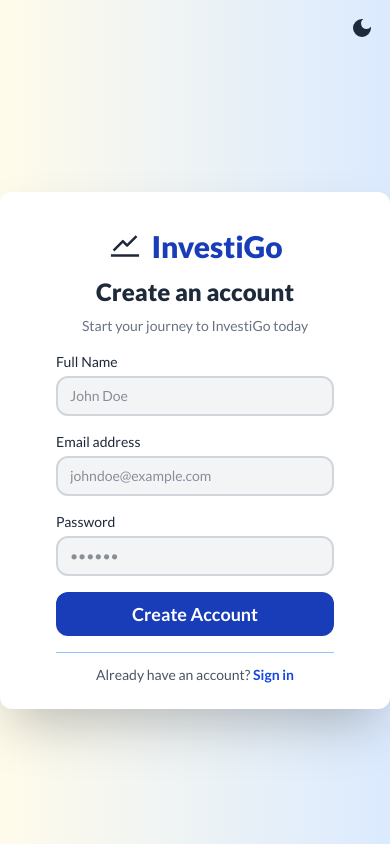
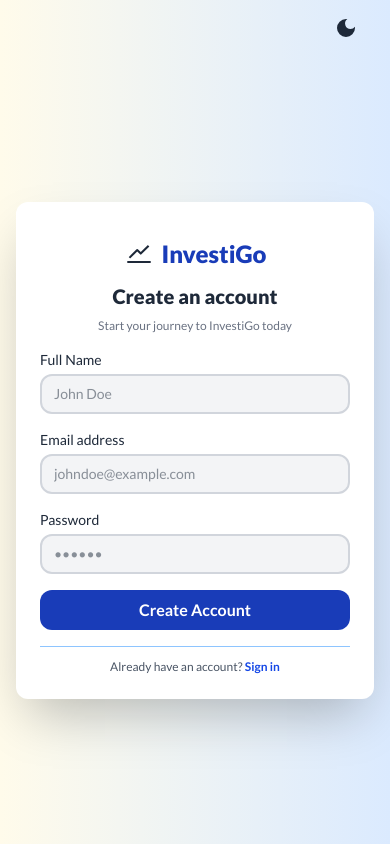
Before and after one commit to yashvardhannautiyal/Investigo-stock-market-app, a React (Vite) app in the folder frontend/: page /signup in a window 390 px wide. Built offline with nearby package versions, Linux system fonts and the light colour scheme.

Commit message:
login/signup responsiveness

```diff
--- a/frontend/src/components/landingPage/user_login/LoginPage.jsx
+++ b/frontend/src/components/landingPage/user_login/LoginPage.jsx
@@ -1,61 +1,81 @@
 import React from "react";
-import { Link, Navigate, useNavigate } from "react-router-dom";
+import { Link, useNavigate } from "react-router-dom";
 import { AiOutlineStock } from "react-icons/ai";
 import { useState } from "react";
 
 import ThemeToggle from "../ThemeToggle";
 import axios from "axios";
 
-function LoginPage({setUser}) {
+function LoginPage({ setUser }) {
   const [formData, setFormData] = useState({
     email: "",
     password: "",
   });
-  const [error, setError] = useState('');
+
+  const [error, setError] = useState("");
   const navigate = useNavigate();
-  const handleChange = (e) =>{
-    setFormData({...formData, [e.target.name] : e.target.value})
-  }
 
-  const handleSubmit = async(e) =>{
+  const handleChange = (e) => {
+    setFormData({ ...formData, [e.target.name]: e.target.value });
+  };
+
+  const handleSubmit = async (e) => {
     e.preventDefault();
-    try{
+
+    try {
       const res = await axios.post("/api/users/login", formData);
+
       localStorage.setItem("token", res.data.token);
+
       console.log(res.data);
+
       setUser(res.data);
-      navigate('/');
-    }catch(err){
+
+      navigate("/");
+    } catch (err) {
       setError(err.response?.data?.message || "Login failed");
       console.log(err);
     }
-  }
-
+  };
 
   return (
-    <div className="h-screen flex flex-col overflow-hidden">
+    <div className="h-screen flex flex-col overflow-hidden px-4 sm:px-6">
+
       <div className="flex justify-end items-center p-4">
         <ThemeToggle />
       </div>
 
       <div className="flex flex-1 justify-center items-center">
-      <div className="w-lg bg-white dark:bg-gray-900 rounded-xl shadow-2xl py-6 px-8">
+
+        <div className="w-full max-w-lg bg-white dark:bg-gray-900 rounded-xl shadow-2xl py-6 px-4 sm:px-8">
+
           {/* upper part  */}
-        <div className="flex flex-col justify-center items-center">
+          <div className="flex flex-col justify-center items-center text-center">
+
             <Link to="/" className="flex items-center gap-2 mt-3">
-            <AiOutlineStock className="text-4xl font-extrabold" />
-            <h1 className="text-3xl font-extrabold text-blue-800">InvestiGo</h1>
+              <AiOutlineStock className="text-3xl sm:text-4xl font-extrabold" />
+
+              <h1 className="text-2xl sm:text-3xl font-extrabold text-blue-800">
+                InvestiGo
+              </h1>
             </Link>
 
-          <h3 className="text-2xl font-extrabold mt-5">Welcome back</h3>
-          <p className="mt-2 text-sm text-gray-500 dark:text-gray-400">
+            <h3 className="text-xl sm:text-2xl font-extrabold mt-5">
+              Welcome back
+            </h3>
+
+            <p className="mt-2 text-xs sm:text-sm text-gray-500 dark:text-gray-400">
               Enter your credentials to access your account
             </p>
           </div>
 
           {/* form  */}
-        <form className="mt-8 px-6 text-sm font-medium" onSubmit={handleSubmit}>
+          <form
+            className="mt-8 px-2 sm:px-6 text-sm font-medium"
+            onSubmit={handleSubmit}
+          >
             <p>Email address</p>
+
             <input
               type="email"
               name="email"
@@ -66,7 +86,9 @@ function LoginPage({setUser}) {
               autoComplete="off"
               required
             />
+
             <p className="mt-4">Password</p>
+
             <input
               type="password"
               name="password"
@@ -77,18 +99,30 @@ function LoginPage({setUser}) {
               required
               autoComplete="off"
             />
-          <button className="bg-blue-800 text-white w-full mt-4 py-2 rounded-xl font-bold text-lg cursor-pointer hover:bg-blue-700">
+
+            <button className="bg-blue-800 text-white w-full mt-4 py-2 rounded-xl font-bold text-base sm:text-lg cursor-pointer hover:bg-blue-700">
               Login
             </button>
+
             <hr className="mt-6 text-blue-300 dark:text-gray-700" />
           </form>
-        {error && <p className="text-center mt-3 text-red-700 text-sm">{error}</p>}
-        <p className="text-center mt-3 text-gray-500 dark:text-gray-400 text-sm">
+
+          {error && (
+            <p className="text-center mt-3 text-red-700 text-sm">
+              {error}
+            </p>
+          )}
+
+          <p className="text-center mt-3 text-gray-500 dark:text-gray-400 text-xs sm:text-sm">
             Don't have an account?{" "}
-          <Link to="/signup" className="text-blue-700 dark:text-blue-600 text-sm font-bold">
+            <Link
+              to="/signup"
+              className="text-blue-700 dark:text-blue-600 font-bold"
+            >
               Sign up
             </Link>
           </p>
+
         </div>
       </div>
     </div>
--- a/frontend/src/components/landingPage/user_login/SignUpPage.jsx
+++ b/frontend/src/components/landingPage/user_login/SignUpPage.jsx
@@ -1,63 +1,83 @@
 import React from "react";
-import { Link, Navigate, useNavigate } from "react-router-dom";
+import { Link, useNavigate } from "react-router-dom";
 import { AiOutlineStock } from "react-icons/ai";
 import { useState } from "react";
 
 import ThemeToggle from "../ThemeToggle";
 import axios from "axios";
 
-function SignUpPage({setUser}) {
-
+function SignUpPage({ setUser }) {
   const [formData, setFormData] = useState({
-    username:"",
+    username: "",
     email: "",
     password: "",
   });
-  const [error, setError] = useState('');
+
+  const [error, setError] = useState("");
+
   const navigate = useNavigate();
-  const handleChange = (e) =>{
-    setFormData({...formData, [e.target.name] : e.target.value})
-  }
 
-  const handleSubmit = async(e) =>{
+  const handleChange = (e) => {
+    setFormData({ ...formData, [e.target.name]: e.target.value });
+  };
+
+  const handleSubmit = async (e) => {
     e.preventDefault();
-    try{
+
+    try {
       const res = await axios.post("/api/users/signup", formData);
+
       localStorage.setItem("token", res.data.token);
+
       console.log(res.data);
+
       setUser(res.data);
-      navigate('/');
-    }catch(err){
+
+      navigate("/");
+    } catch (err) {
       setError(err.response?.data?.message || "Registration failed");
       console.log(err);
     }
-  }
-
+  };
 
   return (
-    <div className="h-screen flex flex-col overflow-hidden">
+    <div className="h-screen flex flex-col overflow-hidden px-4 sm:px-6">
+
       <div className="flex justify-end items-center p-4">
         <ThemeToggle />
       </div>
+
       <div className="flex flex-1 justify-center items-center">
-      <div className="w-lg bg-white dark:bg-gray-900  rounded-xl shadow-2xl py-6 px-8">
+
+        <div className="w-full max-w-lg bg-white dark:bg-gray-900 rounded-xl shadow-2xl py-6 px-4 sm:px-8">
+
           {/* upper part  */}
-        <div className="flex flex-col justify-center items-center">
+          <div className="flex flex-col justify-center items-center text-center">
+
             <Link to="/" className="flex items-center gap-2 mt-3">
-            <AiOutlineStock className="text-4xl font-extrabold" />
-            <h1 className="text-3xl font-extrabold text-blue-800">InvestiGo</h1>
+              <AiOutlineStock className="text-3xl sm:text-4xl font-extrabold" />
+
+              <h1 className="text-2xl sm:text-3xl font-extrabold text-blue-800">
+                InvestiGo
+              </h1>
             </Link>
 
-          <h3 className="text-2xl font-extrabold mt-3">Create an account</h3>
-          <p className="mt-2 text-sm text-gray-500 dark:text-gray-400">
+            <h3 className="text-xl sm:text-2xl font-extrabold mt-3">
+              Create an account
+            </h3>
+
+            <p className="mt-2 text-xs sm:text-sm text-gray-500 dark:text-gray-400">
               Start your journey to InvestiGo today
             </p>
           </div>
 
           {/* form  */}
-        <form className="mt-4 px-6 text-sm font-medium"
-        onSubmit={handleSubmit}>
+          <form
+            className="mt-4 px-2 sm:px-6 text-sm font-medium"
+            onSubmit={handleSubmit}
+          >
             <p>Full Name</p>
+
             <input
               type="username"
               name="username"
@@ -68,7 +88,9 @@ function SignUpPage({setUser}) {
               autoComplete="off"
               required
             />
+
             <p className="mt-4">Email address</p>
+
             <input
               type="email"
               name="email"
@@ -79,7 +101,9 @@ function SignUpPage({setUser}) {
               autoComplete="off"
               required
             />
+
             <p className="mt-4">Password</p>
+
             <input
               type="password"
               name="password"
@@ -90,6 +114,7 @@ function SignUpPage({setUser}) {
               autoComplete="off"
               required
             />
+
             {/* <p className="mt-4">Confirm Password</p>
             <input
               type="password"
@@ -97,18 +122,30 @@ function SignUpPage({setUser}) {
               className="bg-gray-100 dark:bg-gray-800 border-2 border-gray-300 dark:border-gray-600 rounded-xl py-2 px-3 w-full mt-1 focus:outline-none focus:border-blue-500 focus:ring-1 focus:ring-blue-500"
               placeholder="••••••"
             /> */}
-          <button className="bg-blue-800 text-white w-full mt-4 py-2 rounded-xl font-bold text-lg cursor-pointer hover:bg-blue-700">
+
+            <button className="bg-blue-800 text-white w-full mt-4 py-2 rounded-xl font-bold text-base sm:text-lg cursor-pointer hover:bg-blue-700">
               Create Account
             </button>
+
             <hr className="mt-4 text-blue-300 dark:text-gray-700" />
           </form>
-      {error && <p className="text-center mt-3 text-red-700 text-sm">{error}</p>}
-        <p className="text-center mt-3 text-gray-600 text-sm">
+
+          {error && (
+            <p className="text-center mt-3 text-red-700 text-sm">
+              {error}
+            </p>
+          )}
+
+          <p className="text-center mt-3 text-gray-600 dark:text-gray-400 text-xs sm:text-sm">
             Already have an account?{" "}
-          <Link to="/login" className="text-blue-700 dark:text-blue-600 font-bold">
+            <Link
+              to="/login"
+              className="text-blue-700 dark:text-blue-600 font-bold"
+            >
               Sign in
             </Link>
           </p>
+
         </div>
       </div>
     </div>
@@ -116,68 +153,3 @@ function SignUpPage({setUser}) {
 }
 
 export default SignUpPage;
-
-
-//   return (
-//     <div className="h-screen flex flex-col overflow-hidden">
-//       <div className="flex justify-end items-center p-4">
-//       <ThemeToggle />
-//       </div>
-
-//     <div className="flex flex-1 justify-center items-center">
-//       <div className="w-lg bg-white dark:bg-gray-900 rounded-xl shadow-2xl py-6 px-8">
-//         {/* upper part  */}
-//         <div className="flex flex-col justify-center items-center">
-//           <Link to="/" className="flex items-center gap-2 mt-3">
-//             <AiOutlineStock className="text-4xl font-extrabold" />
-//             <h1 className="text-3xl font-extrabold text-blue-800">InvestiGo</h1>
-//           </Link>
-
-//           <h3 className="text-2xl font-extrabold mt-5">Welcome back</h3>
-//           <p className="mt-2 text-sm text-gray-500 dark:text-gray-400">
-//             Enter your credentials to access your account
-//           </p>
-//         </div>
-
-//         {/* form  */}
-//         <form className="mt-8 px-6 text-sm font-medium" >
-//           <p>Email address</p>
-//           <input
-//             type="email"
-//             name="email"
-
-//             className="bg-gray-100 dark:bg-gray-800 border-2 border-gray-300 dark:border-gray-600 rounded-xl py-2 px-3 w-full mt-1 focus:outline-none focus:border-blue-500 focus:ring-1 focus:ring-blue-500"
-//             placeholder="johndoe@example.com"
-//             autoComplete="off"
-//             required
-//           />
-//           <p className="mt-4">Password</p>
-//           <input
-//             type="password"
-//             name="password"
-//             value={formData.password}
-//             onChange={handleChange}
-//             className="bg-gray-100 dark:bg-gray-800 border-2 border-gray-300 dark:border-gray-600 rounded-xl py-2 px-3 w-full mt-1 focus:outline-none focus:border-blue-500 focus:ring-1 focus:ring-blue-500"
-//             placeholder="••••••"
-//             required
-//             autoComplete="off"
-//           />
-//           <button className="bg-blue-800 text-white w-full mt-4 py-2 rounded-xl font-bold text-lg cursor-pointer hover:bg-blue-700">
-//             Login
-//           </button>
-//           <hr className="mt-6 text-blue-300 dark:text-gray-700" />
-//         </form>
-//         {error && <p className="text-center mt-3 text-red-700 text-sm">{error}</p>}
-//         <p className="text-center mt-3 text-gray-500 dark:text-gray-400 text-sm">
-//           Don't have an account?{" "}
-//           <Link to="/signup" className="text-blue-700 dark:text-blue-600 text-sm font-bold">
-//             Sign up
-//           </Link>
-//         </p>
-//       </div>
-//     </div>
-//     </div>
-//   );
-// }
-
-// export default LoginPage;
```
Lines whose indentation alone changed are shown as unchanged.
